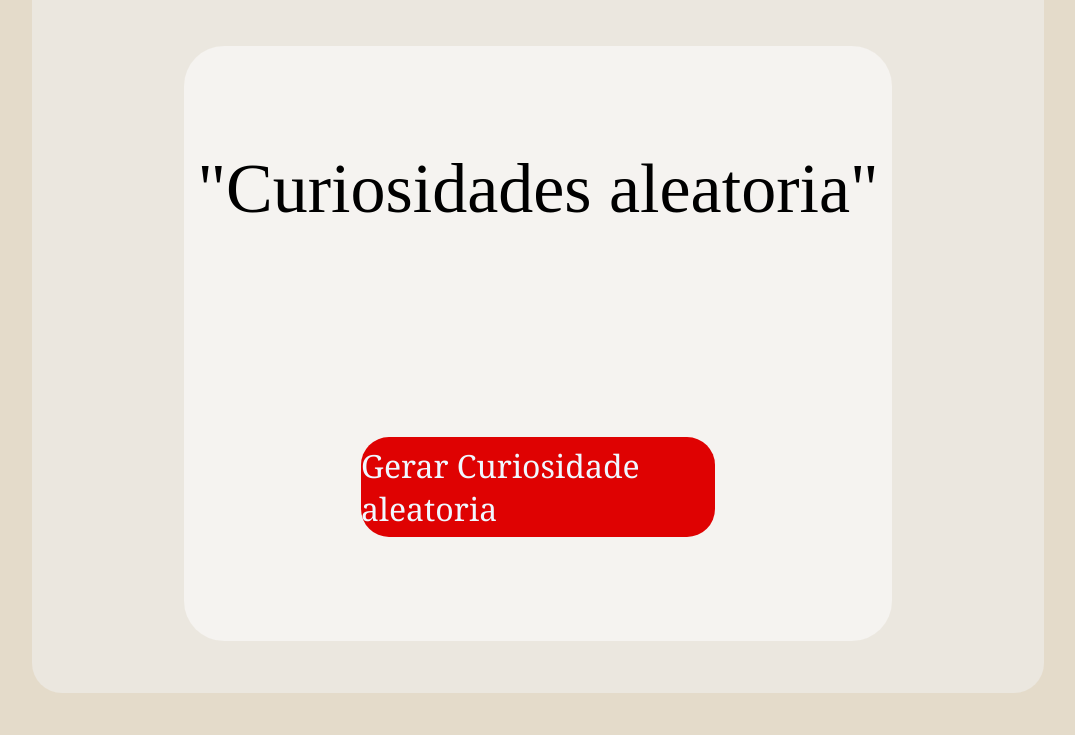
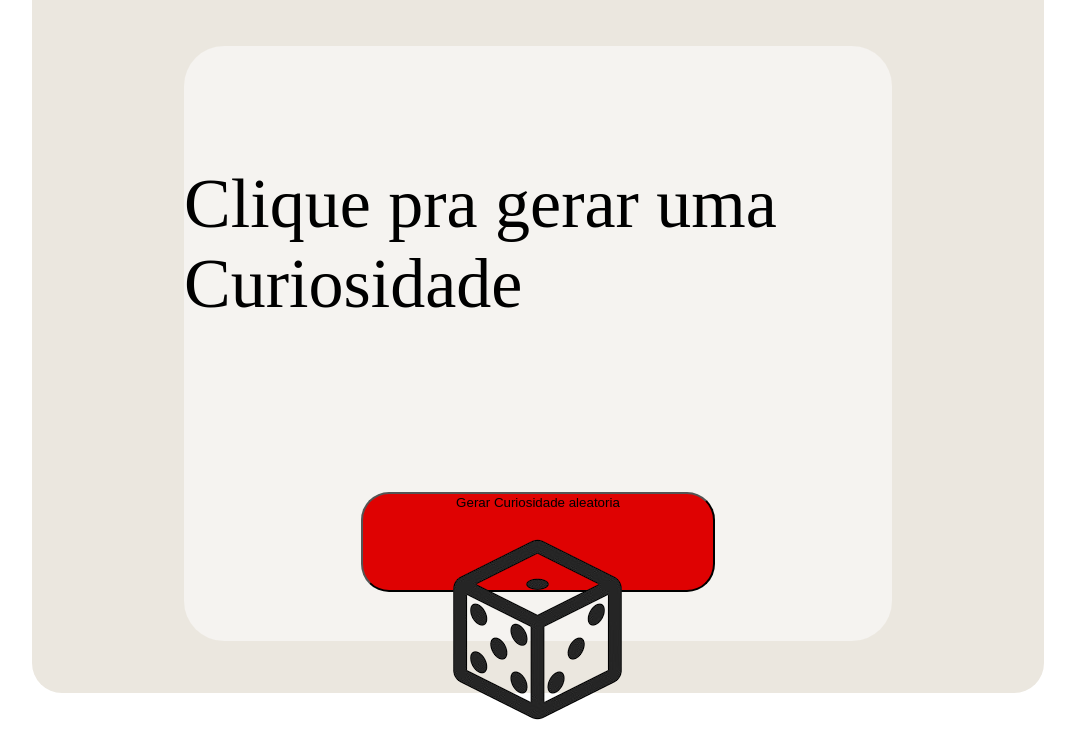
Before and after one commit to Eduardo-Maia29/Curiosidades_do_balacobaco, a plain HTML site: page index.html in a window 1280 px wide. Shown: the part 219-954 px from the top of the page, without its empty margins (102-1177 px from the left). Before the commit the page ends 920 px from the top, so only its background shows below. Drawn offline with Linux system fonts and the light colour scheme.

Commit message:
Update index.html

```diff
--- a/index.html
+++ b/index.html
@@ -8,9 +8,9 @@
     <link rel="stylesheet" href="style.css">
     <link rel="icon" href="Logo_borracha.png" type="png">
 
-    <style> body{background-color: rgb(228, 219, 202);} </style>
 </head>
-<body>
+<body class="darkmode">
+
     <br>
     <br>
     <br>
@@ -21,16 +21,16 @@
 
         <div class="cube">
             <div id="box1">
-                <div class="textoC"> "Curiosidades aleatoria"</div>
-                <div id="box2Vermelho"> <span style="color: aliceblue; font-size: xx-large; font-family: Cambria, Cochin, Georgia, Times, 'Times New Roman', serif;">Gerar Curiosidade aleatoria</span></div>
 
+                <p class="textoC" id="saida"> Clique pra gerar uma Curiosidade</p>
+                <button id="box2Vermelho" onclick="GerarFrase()">
+                    <span class="class">Gerar Curiosidade aleatoria</span>
+                    <img src="Dado-removebg-preview.png" alt="" class="dado">
+                </button>
 
             </div>
         </div>
-
-    </div>
-
+    <script src="Texto.js"></script>
 
 </body>
-
 </html>
```
